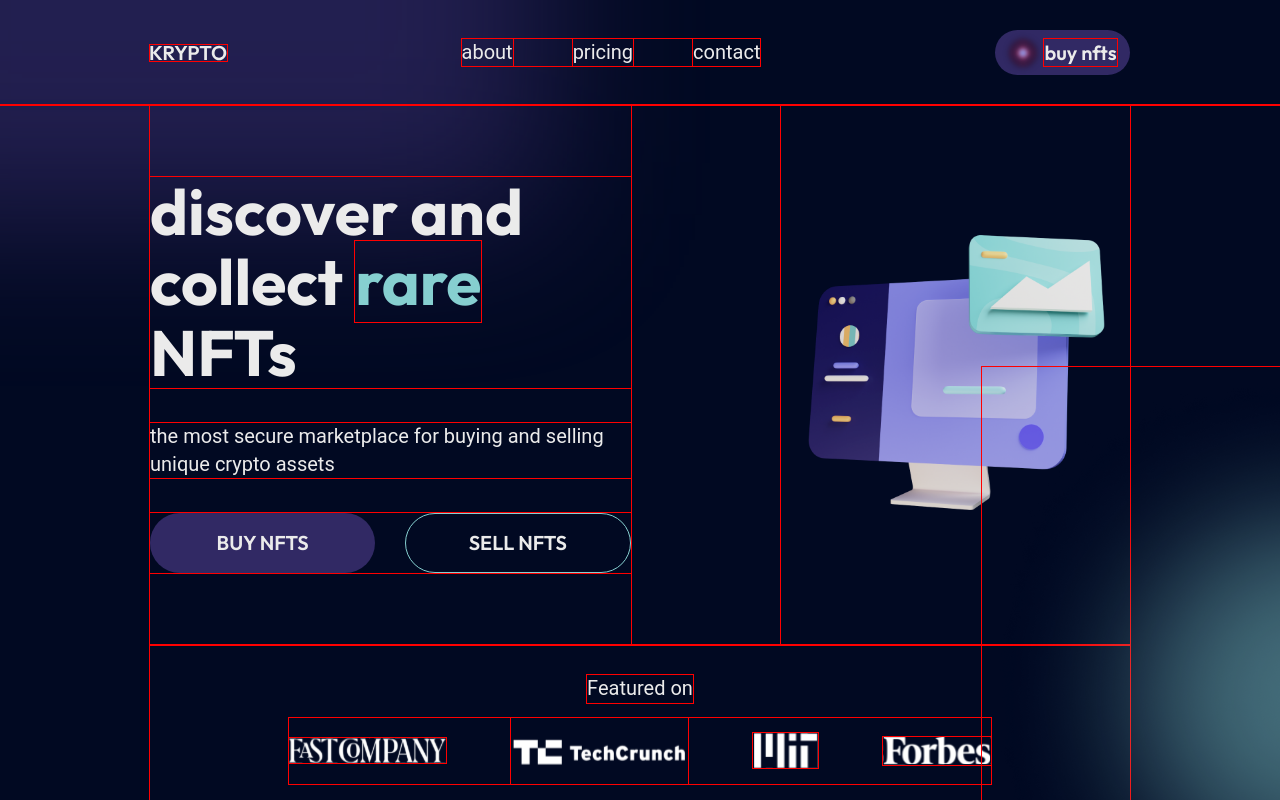
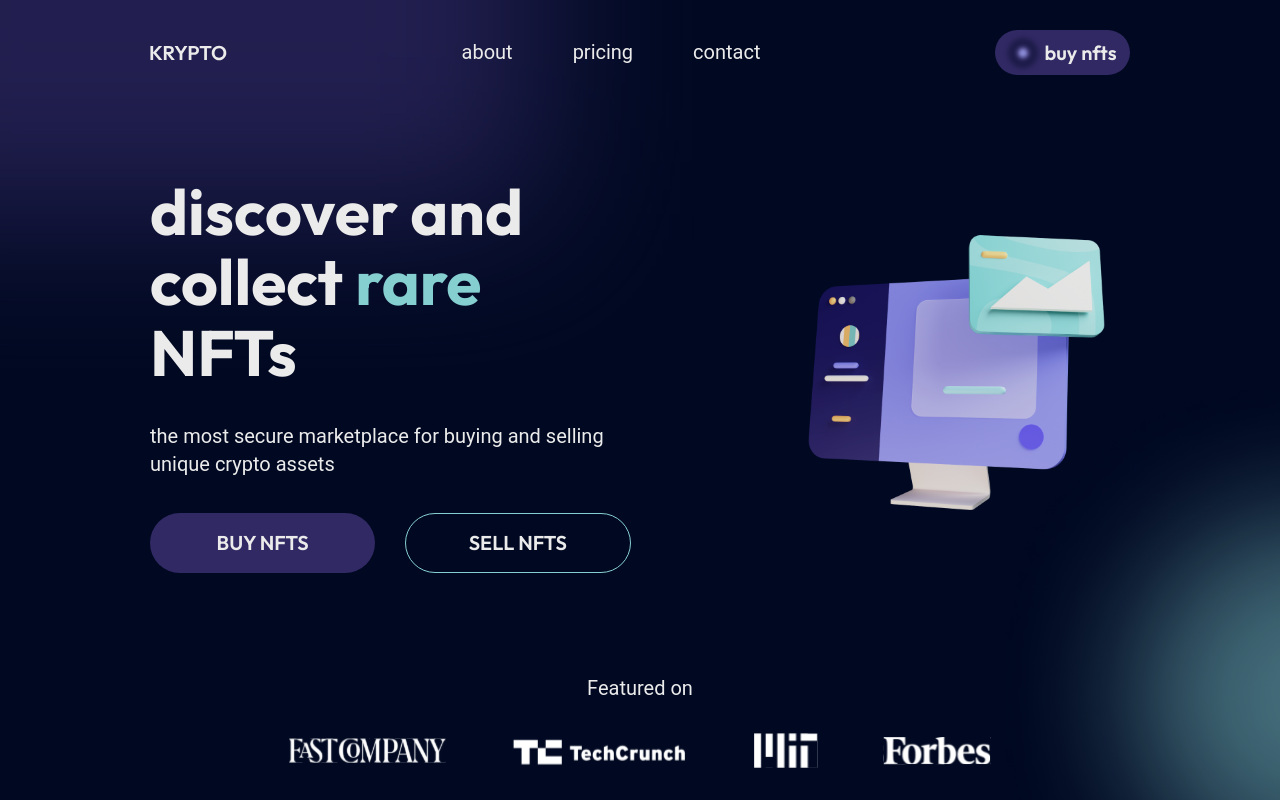
Before and after one commit to jonrin0213/react-crypto, a React (Vite) app: page / in a window 1280 px wide. Shown: the top 800 px of the page. Built offline with nearby package versions, Linux system fonts and the light colour scheme.

Commit message:
ran build-prod for deployment - additional styling and UI changes

```diff
--- a/src/scss/_components/_container.scss
+++ b/src/scss/_components/_container.scss
@@ -12,6 +12,10 @@
 
 .TopContent {
     display: flex;
+}
+
+button {
+    cursor: pointer;
 }
 
 .HeroSection {
--- a/src/scss/_components/_footer.scss
+++ b/src/scss/_components/_footer.scss
@@ -15,6 +15,9 @@
     flex-direction: column;
     gap: 8px;
     list-style-type: none;
+    li {
+        cursor: pointer;
+    }
 }
 
 .NewsletterSignUp {
@@ -47,6 +50,7 @@
     height: 50px;
     width: 256.66px;
     padding-left: 28.48px;
+    cursor: pointer;
     &::placeholder {
         color: $RichBlack;
         opacity: 1;
@@ -81,6 +85,7 @@
     line-height: 16px;
     text-align: center;
     color: $BrightGray;
+    cursor: pointer;
 }
 
 @for $i from 1 to 5 {
--- a/src/scss/_components/_header.scss
+++ b/src/scss/_components/_header.scss
@@ -16,6 +16,9 @@
             gap: 60px;
             display: flex;
             list-style-type: none;
+            li {
+                cursor: pointer;
+            }
         }
     }
     .CTAButton {
@@ -30,6 +33,7 @@
         border: none;
         background-color: $DeepKoamaru;
         @include CTAButtonTypography;
+        cursor: pointer;
         .AnimatedPulseFront {
             width: 10px;
             height: 10px;
--- a/src/scss/_partials/_globals.scss
+++ b/src/scss/_partials/_globals.scss
@@ -6,7 +6,6 @@
     &:is(&::after, &::before, *) {
         box-sizing: border-box;
     }
-    outline: 1px solid red;
 }
 
 html {
```
Also changed, not shown: 4 other files (tests, documents, lock files or other folders).
